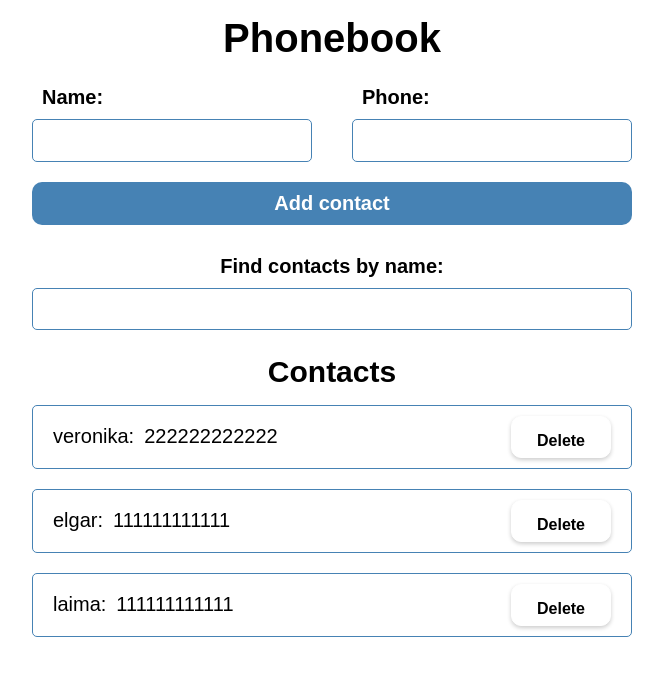
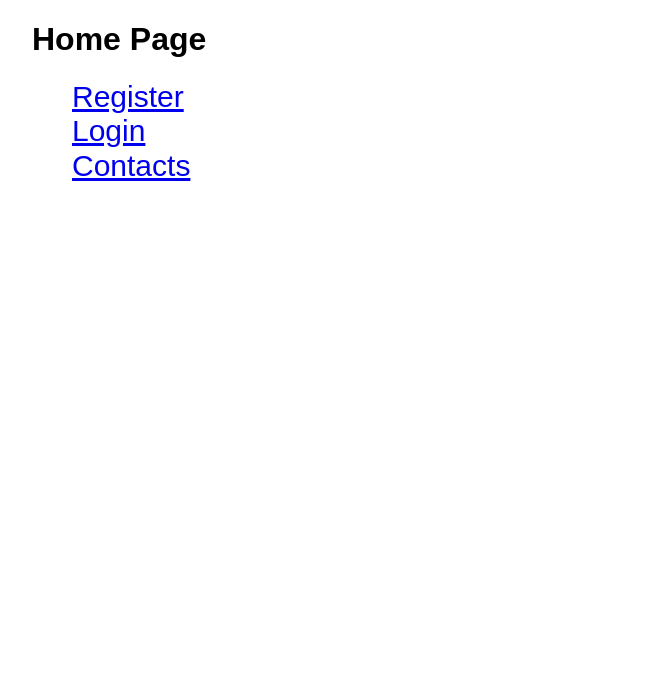
Before and after one commit to OlyaVerbetska/goit-react-hw-08-phonebook, a React (Create React App) app: page / in a window 1280 px wide. Shown: the top 676 px of the page, without its empty margins (308-971 px from the left). Built offline with nearby package versions, Linux system fonts and the light colour scheme; data requests are answered from the project's data file; a web font is replaced by a local one.

Commit message:
create routes and chunks

```diff
--- a/package.json
+++ b/package.json
@@ -14,6 +14,7 @@
     "react-dom": "^17.0.2",
     "react-loader-spinner": "^4.0.0",
     "react-redux": "^7.2.4",
+    "react-router-dom": "^5.2.0",
     "react-scripts": "4.0.3",
     "redux": "^4.1.0",
     "redux-persist": "^6.0.0",
--- a/src/App.js
+++ b/src/App.js
@@ -1,26 +1,49 @@
 import { Component } from 'react';
+import { Switch, Route } from 'react-router-dom';
+import{Suspense, lazy} from 'react';
 
-import ContactForm from './components/ContactForm';
-import ContactList from './components/ContactList';
-import Filter from './components/Filter';
+import routes from './routes'
 
 import './styles.css';
 
-// const initialContacts = [
-//   { id: 'id-1', name: 'Rosie Simpson', number: '459-12-56' },
-//   { id: 'id-2', name: 'Hermione Kline', number: '443-89-12' },
-//   { id: 'id-3', name: 'Eden Clements', number: '645-17-79' },
-//   { id: 'id-4', name: 'Annie Copeland', number: '227-91-26' },
-// ];
+// import HomeView from './views/HomeView';
+// import RegisterView from './views/RegisterView';
+// import LoginView from './views/LoginView';
+// import ContactsView from './views/ContactsView';
+// import NotFoundView from './views/NotFoundView';
+
+// import ContactForm from './components/ContactForm';
+// import ContactList from './components/ContactList';
+// import Filter from './components/Filter';
+
+const HomeView = lazy(()=> import('./views/HomeView' /* webpackChunkName: "home-page" */));
+const RegisterView = lazy(()=> import('./views/RegisterView' /* webpackChunkName: "register-page" */));
+const LoginView = lazy(()=> import ('./views/LoginView') /* webpackChunkName: "login-page" */);
+const ContactsView = lazy(()=> import ('./views/ContactsView' /* webpackChunkName: "contacts-page */));
+const NotFoundView = lazy(()=> import ('./views/NotFoundView' /* webpackChunkName: "not-found-page */));
+
+
+
 
 class App extends Component {
   render() {
     return (
       <div className="container">
-        <h1 className="title">Phonebook</h1>
+         <Suspense fallback = {<h1>Loading...</h1>}>
+        <Switch>
+          <Route path={routes.home} exact component={HomeView} />
+          <RegisterView path={routes.register} component={RegisterView} />
+          <LoginView path={routes.login} component={LoginView} />
+          <ContactsView path={routes.contacts} component={ContactsView} />
+          <Route component = {NotFoundView}/>
+
+        </Switch>
+        </Suspense>
+
+        {/* <h1 className="title">Phonebook</h1>
         <ContactForm />
         <Filter />
-        <ContactList />
+        <ContactList /> */}
       </div>
     );
   }
--- a/src/index.js
+++ b/src/index.js
@@ -1,5 +1,6 @@
 import React from 'react';
 import ReactDOM from 'react-dom';
+import { BrowserRouter } from 'react-router-dom';
 
 import App from './App';
 import 'modern-normalize/modern-normalize.css';
@@ -9,7 +10,9 @@ import { Provider } from 'react-redux';
 ReactDOM.render(
   <React.StrictMode>
     <Provider store={store.store}>
-      <App />
+      <BrowserRouter>
+        <App />
+      </BrowserRouter>
     </Provider>
   </React.StrictMode>,
   document.getElementById('root'),
--- /dev/null
+++ b/src/routes.js
@@ -0,0 +1,8 @@
+const routes = {
+  home: '/',
+  register: '/register',
+  login: '/login',
+  contacts: '/contacts',
+};
+
+export default routes;
--- a/src/styles.css
+++ b/src/styles.css
@@ -15,3 +15,14 @@
   text-align: center;
   margin: 25px 0 15px 0;
 }
+.linkHome {
+  display: block;
+  font-size: 30px;
+}
+
+.active-linkHome {
+  display: block;
+  font-size: 30px;
+  color:red;
+
+}
--- /dev/null
+++ b/src/views/ContactsView.js
@@ -0,0 +1,5 @@
+const ContactsView = () => (
+    <h1>Contacts</h1>
+)
+
+export default ContactsView;
--- /dev/null
+++ b/src/views/HomeView.js
@@ -0,0 +1,21 @@
+import routes from '../routes';
+import { NavLink } from 'react-router-dom';
+
+const HomeView = () => (
+  <>
+    <h1>Home Page</h1>
+    <ul>
+      <NavLink to={routes.register}  className="linkHome"  activeClassName="active-linkHome" >
+        Register
+      </NavLink>
+      <NavLink to={routes.login}  className="linkHome" activeClassName="active-linkHome" >
+        Login
+      </NavLink>
+      <NavLink to={routes.contacts}  className="linkHome" activeClassName="active-linkHome" >
+        Contacts
+      </NavLink>
+    </ul>
+  </>
+);
+
+export default HomeView;
--- /dev/null
+++ b/src/views/LoginView.js
@@ -0,0 +1,5 @@
+const LoginView = () => (
+    <h1>Login Form</h1>
+)
+
+export default LoginView;
--- /dev/null
+++ b/src/views/NotFoundView.js
@@ -0,0 +1,5 @@
+const NotFoundView = () => (
+    <h1>This page not found</h1>
+)
+
+export default NotFoundView;
--- /dev/null
+++ b/src/views/RegisterView.js
@@ -0,0 +1,5 @@
+const RegisterView = () => (
+    <h1>Register Form</h1>
+)
+
+export default RegisterView;
```
Also changed, not shown: 2 other files (tests, documents, lock files or other folders).
